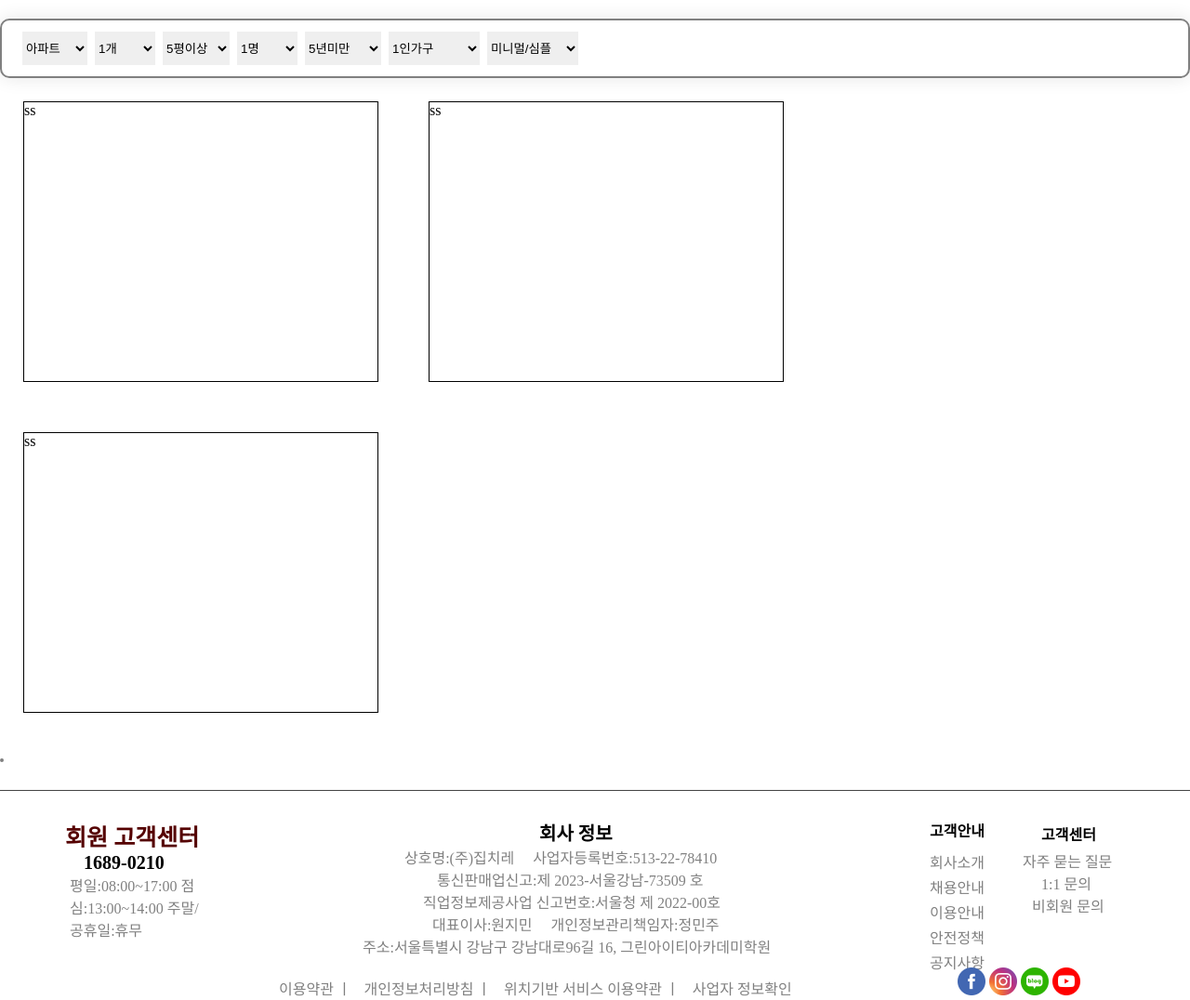
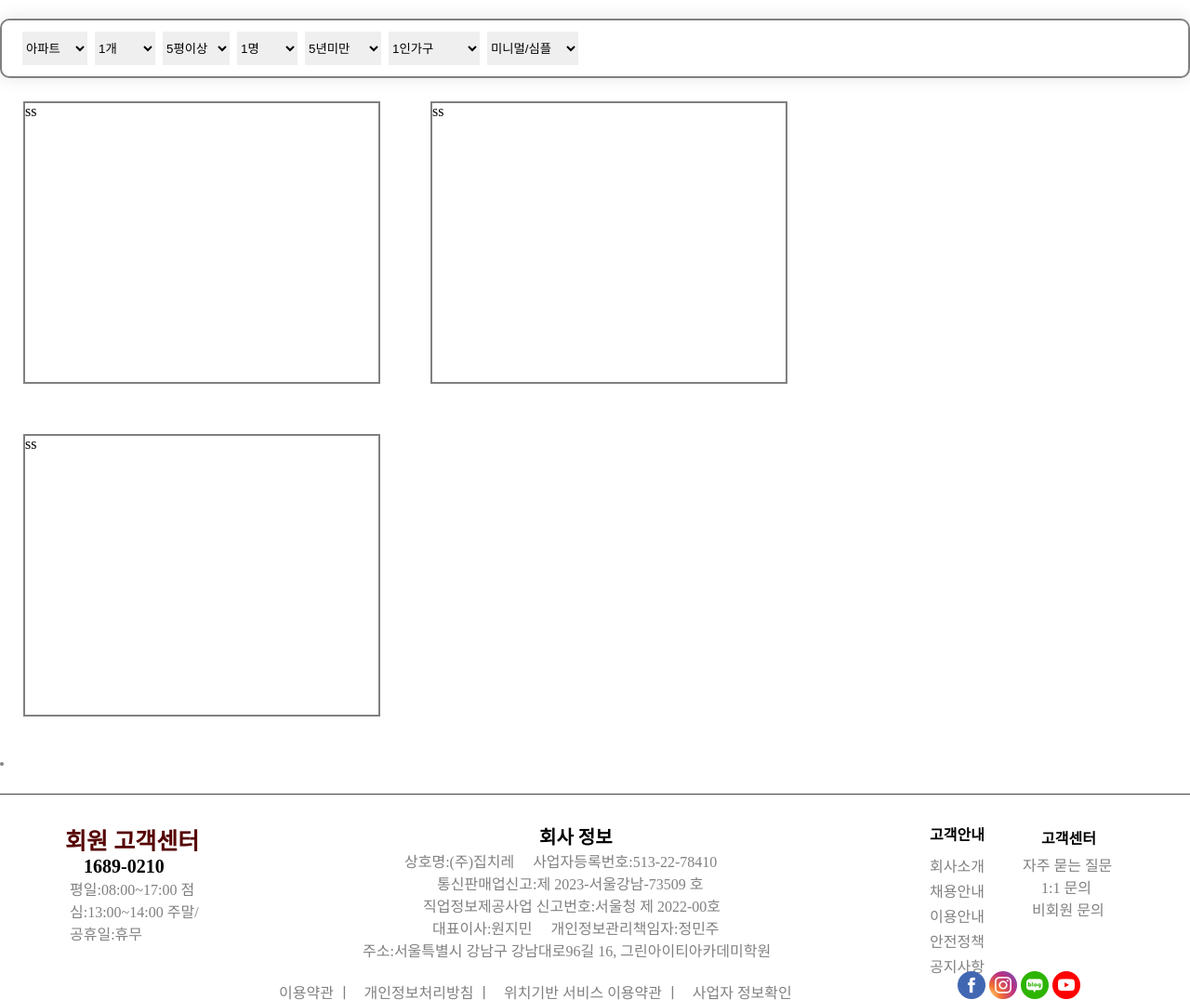
Before and after one commit to sloansabbith/Jibchire, a Java web app: page /community/view_board.jsp in a window 1280 px wide. Shown: the part 218-1294 px from the top of the page at 93% size. Run offline with Tomcat 11, a stand-in JSP engine, Linux system fonts and the light colour scheme; data that the repository does not hold is empty; some libraries are stand-ins or nearby versions; some web fonts are replaced.

Commit message:
수정해서 올려보기

```diff
--- a/portfolio/src/main/webapp/community/style/view_board.css
+++ b/portfolio/src/main/webapp/community/style/view_board.css
@@ -13,7 +13,7 @@ option{background: #ffffff;  color: #000;  padding: 3px 0; font-size:12pt;}
 
 /*new*/
 #list{}
-#list li{display: inline-block; width: 380px; height: 300px;  border: 1px solid black; margin: 25px; overflow: hidden;}
+#list li{display: inline-block; width: 380px; height: 300px;  border: 1px solid black; margin: 25px; overflow: hidden; border:2px solid gray;}
 
 /*테이블 구조로 나타나는 게시판 내용*/
 table {border-spacing :35px;  margin-top:20px; border:2px solid gray; border-radius: 10px; box-shadow: 0 0 20px rgba(0, 0, 0, 0.1);}
```
Also changed, not shown: 1 other file.
